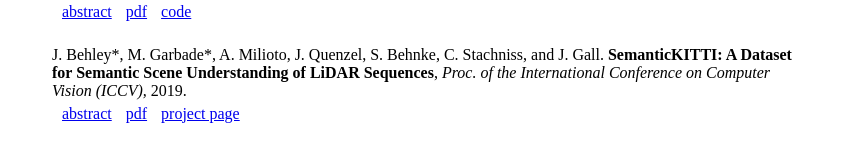
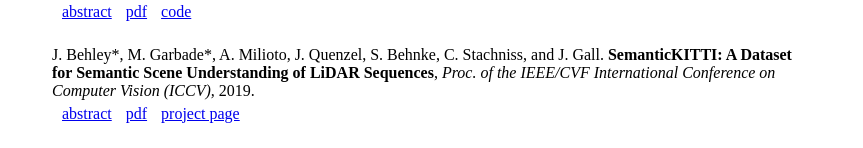
Before and after one commit to jbehley/jbehley.github.io, a plain HTML site: page index.html in a window 1280 px wide. Shown: the part 589-737 px from the top of the page, without its empty margins (208-1071 px from the left). Drawn offline with Linux system fonts and the light colour scheme.

Commit message:
added ieee and cvf for iccv for consistency.

```diff
--- a/index.html
+++ b/index.html
@@ -117,7 +117,7 @@
 		<div id="publication">
 			<span id="author">J. Behley*, M. Garbade*, A. Milioto, J. Quenzel, S. Behnke, C. Stachniss, and J. Gall.</span>
 			<span id="title">SemanticKITTI: A Dataset for Semantic Scene Understanding of LiDAR Sequences</span>,
-			<span id="proceeding">Proc. of the International Conference on Computer Vision (ICCV),</span>
+			<span id="proceeding">Proc. of the IEEE/CVF International Conference on Computer Vision (ICCV),</span>
 			<span id="year">2019.</span>
 			<div class="abstract" id="behley2019iccv">
 				<b><i>Abstract</i> &mdash; </b>Semantic scene understanding is important for various applications. In
```
